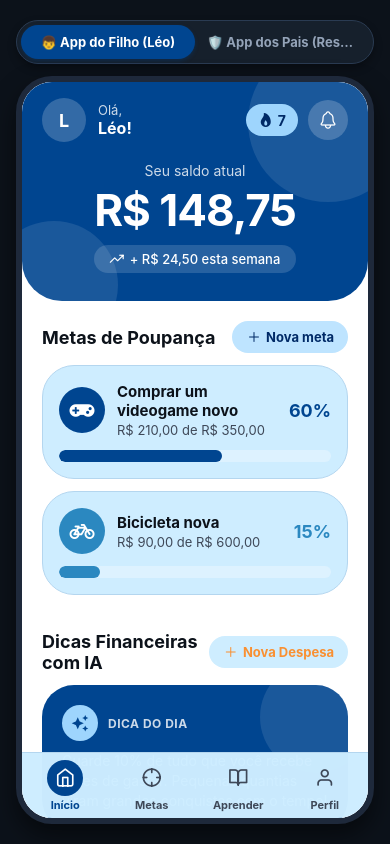
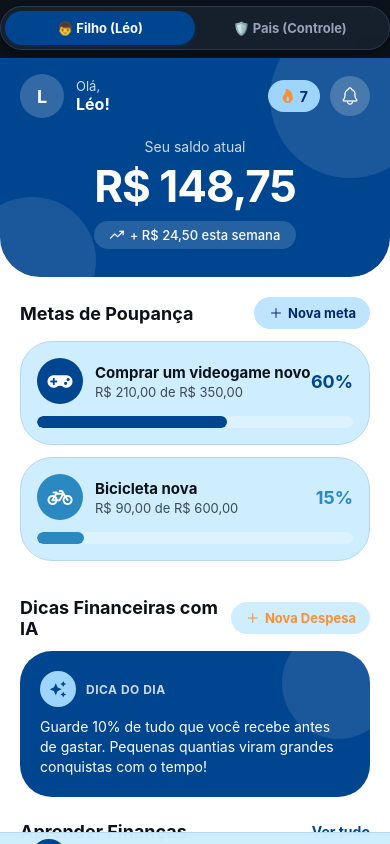
Before and after one commit to joaopedropenna/FinTrack, a React Native app in the folder frontend/: screen / in a window 390 px wide. Built offline with nearby package versions, Linux system fonts and the light colour scheme.

Commit message:
feat(ui): aprimora responsividade mobile, seletor de perfil e padding de tela

```diff
--- a/frontend/App.js
+++ b/frontend/App.js
@@ -29,19 +29,22 @@ export default function App() {
 
   const isWeb = Platform.OS === 'web';
 
-  // Altura e largura responsivas para a casca do celular no navegador:
-  // Garante que o seletor (topo) + o celular + margens caibam SEMPRE 100% na tela do usuário,
-  // sem cortar nada em cima ou embaixo!
+  // Detecta se a visualização está em dispositivo móvel real (largura < 500px) ou desktop/notebook
+  const isMobileViewport = isWeb && windowWidth < 500;
+
+  // Altura e largura responsivas para a casca do aplicativo:
+  // - No celular real: ocupa 100% da tela de forma imersiva e nativa (sem borda preta simulada de mock)
+  // - No computador/notebook: renderiza a moldura de smartphone centralizada com bordas arredondadas elegantes
   const shellHeight = isWeb
-    ? Math.max(520, Math.min(800, windowHeight - 96))
+    ? (isMobileViewport ? '100%' : Math.max(520, Math.min(800, windowHeight - 96)))
     : '100%';
 
   const shellWidth = isWeb
-    ? Math.min(420, windowWidth - 32)
+    ? (isMobileViewport ? '100%' : Math.min(420, windowWidth - 32))
     : '100%';
 
   // Se a tela for muito baixa (ex: altura menor que 680px), alinha no topo para nunca cortar o seletor
-  const shouldCenter = isWeb ? windowHeight >= 680 : true;
+  const shouldCenter = isWeb ? (isMobileViewport ? false : windowHeight >= 680) : true;
 
   // Renderização das telas do Dependente
   const renderChildScreen = () => {
@@ -70,13 +73,25 @@ export default function App() {
         style={[
           styles.outerContainer,
           isWeb && {
-            justifyContent: shouldCenter ? 'center' : 'flex-start'
+            justifyContent: shouldCenter ? 'center' : 'flex-start',
+            paddingVertical: isMobileViewport ? 0 : 12,
+            paddingHorizontal: isMobileViewport ? 0 : 16
           }
         ]}
       >
 
         {/* SELETOR RÁPIDO DE APLICATIVO (FILHO / PAIS) PARA TESTES DA EQUIPE */}
-        <View style={[styles.roleSwitcherContainer, isWeb && { maxWidth: shellWidth }]}>
+        <View
+          style={[
+            styles.roleSwitcherContainer,
+            isWeb && { maxWidth: shellWidth },
+            isMobileViewport && {
+              marginHorizontal: 12,
+              marginTop: 6,
+              marginBottom: 8
+            }
+          ]}
+        >
           <TouchableOpacity
             style={[
               styles.roleButton,
@@ -95,7 +110,7 @@ export default function App() {
               ]}
               numberOfLines={1}
             >
-              👦 App do Filho (Léo)
+              👦 Filho (Léo)
             </Text>
           </TouchableOpacity>
 
@@ -114,7 +129,7 @@ export default function App() {
               ]}
               numberOfLines={1}
             >
-              🛡️ App dos Pais (Responsável)
+              🛡️ Pais (Controle)
             </Text>
           </TouchableOpacity>
         </View>
@@ -125,7 +140,11 @@ export default function App() {
             styles.appShell,
             isWeb && {
               height: shellHeight,
-              width: shellWidth
+              width: shellWidth,
+              borderRadius: isMobileViewport ? 0 : 36,
+              borderWidth: isMobileViewport ? 0 : 6,
+              borderColor: '#1e293b',
+              maxHeight: isMobileViewport ? '100%' : 800
             }
           ]}
         >
--- a/frontend/src/components/BottomNavBar.js
+++ b/frontend/src/components/BottomNavBar.js
@@ -1,5 +1,5 @@
 import React from 'react';
-import { View, Text, StyleSheet, TouchableOpacity } from 'react-native';
+import { View, Text, StyleSheet, TouchableOpacity, Platform } from 'react-native';
 import { Feather, Ionicons, MaterialCommunityIcons } from '@expo/vector-icons';
 
 export default function BottomNavBar({ activeTab, onSelectTab }) {
@@ -58,11 +58,12 @@ const styles = StyleSheet.create({
     bottom: 0,
     left: 0,
     right: 0,
-    height: 66,
+    height: Platform.OS === 'web' ? 70 : 66,
     backgroundColor: 'rgba(206, 237, 255, 0.98)',
     borderTopWidth: 1,
     borderTopColor: '#b4d6ef',
-    justifyContent: 'center'
+    justifyContent: 'center',
+    paddingBottom: Platform.OS === 'web' ? 6 : 0
   },
   navList: {
     flexDirection: 'row',
--- a/frontend/src/screens/HomeScreen.js
+++ b/frontend/src/screens/HomeScreen.js
@@ -39,7 +39,7 @@ export default function HomeScreen({ onNavigate }) {
 
             <View style={styles.headerActions}>
               <View style={styles.streakBadge}>
-                <Ionicons name="flame" size={16} color="#002a67" />
+                <Ionicons name="flame" size={16} color="#f99032" />
                 <Text style={styles.streakText}>{streakDias}</Text>
               </View>
               <TouchableOpacity style={styles.iconButton}>
@@ -241,7 +241,7 @@ const styles = StyleSheet.create({
     backgroundColor: '#ffffff'
   },
   scrollContent: {
-    paddingBottom: 85
+    paddingBottom: 115
   },
   header: {
     backgroundColor: '#004590',
```
